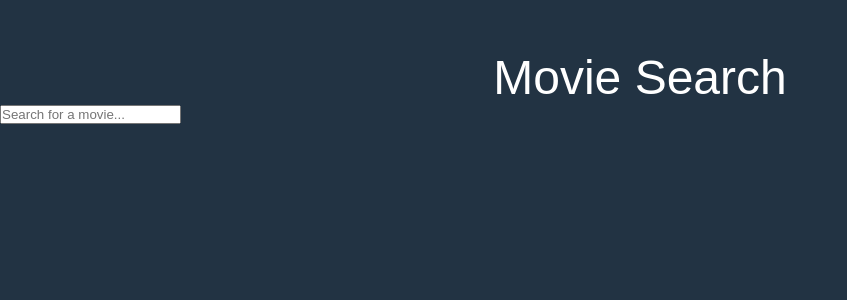
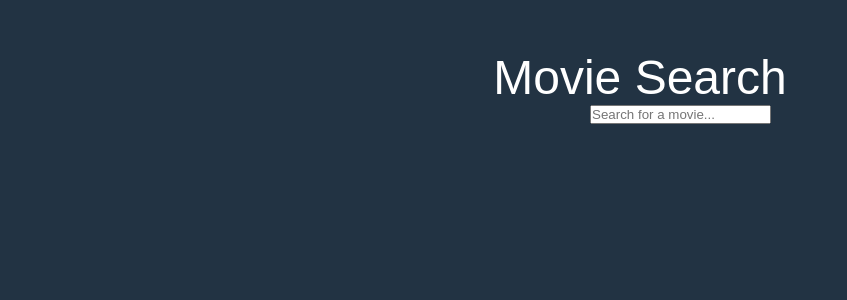
Before and after one commit to AJS3993/MovieSearch, a React (Create React App) app: page / in a window 1280 px wide. Shown: the top 300 px of the page, without its empty margins (0-847 px from the left). Built offline with nearby package versions, Linux system fonts and the light colour scheme.

Commit message:
search bar width and margin

```diff
--- a/src/index.css
+++ b/src/index.css
@@ -19,3 +19,9 @@ header h1 {
   font-weight: 500;
   text-align: center;
 }
+
+main {
+  width: 100px;
+  max-width: 960px;
+  margin: 0 auto;
+}
```
